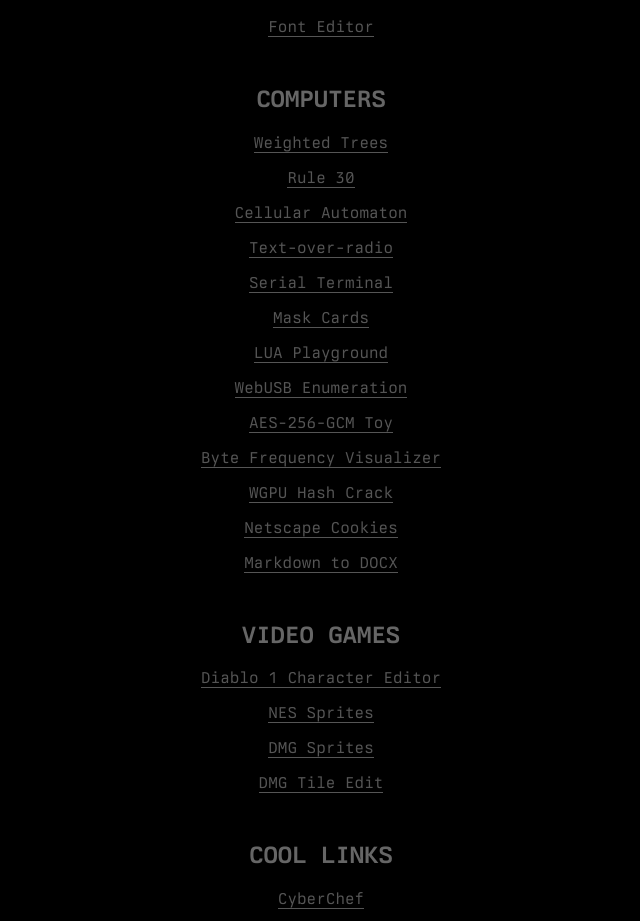
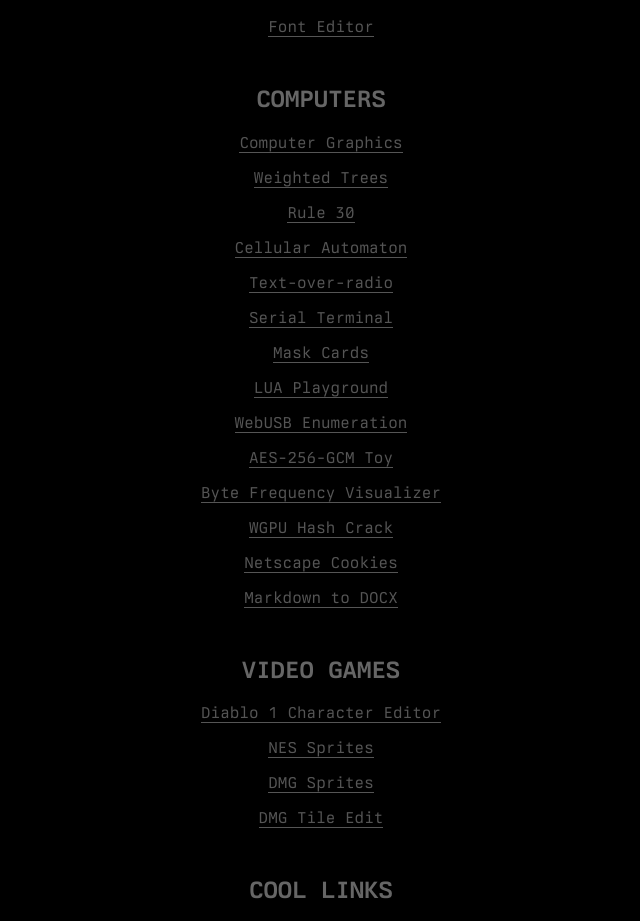
Before and after one commit to noctonic/noctonic.github.io, a plain HTML site: page index.html in a window 1280 px wide. Shown: the part 1323-2244 px from the top of the page, without its empty margins (319-959 px from the left). Drawn offline with Linux system fonts and the light colour scheme.

Commit message:
Add link to Computer Graphics page in index.html

```diff
--- a/index.html
+++ b/index.html
@@ -67,6 +67,7 @@
   <h2>PICOTRON</h2>
   <p><a href="./picotron/font.html">Font Editor</a></p>
   <h2>COMPUTERS</h2>
+  <p><a href="./computer-graphics/index.html">Computer Graphics</a></p>
   <p><a href="tree.html">Weighted Trees</a></p>
   <p><a href="./rule30/index.html">Rule 30</a></p>
   <p><a href="./wolf.html">Cellular Automaton</a></p>
```
